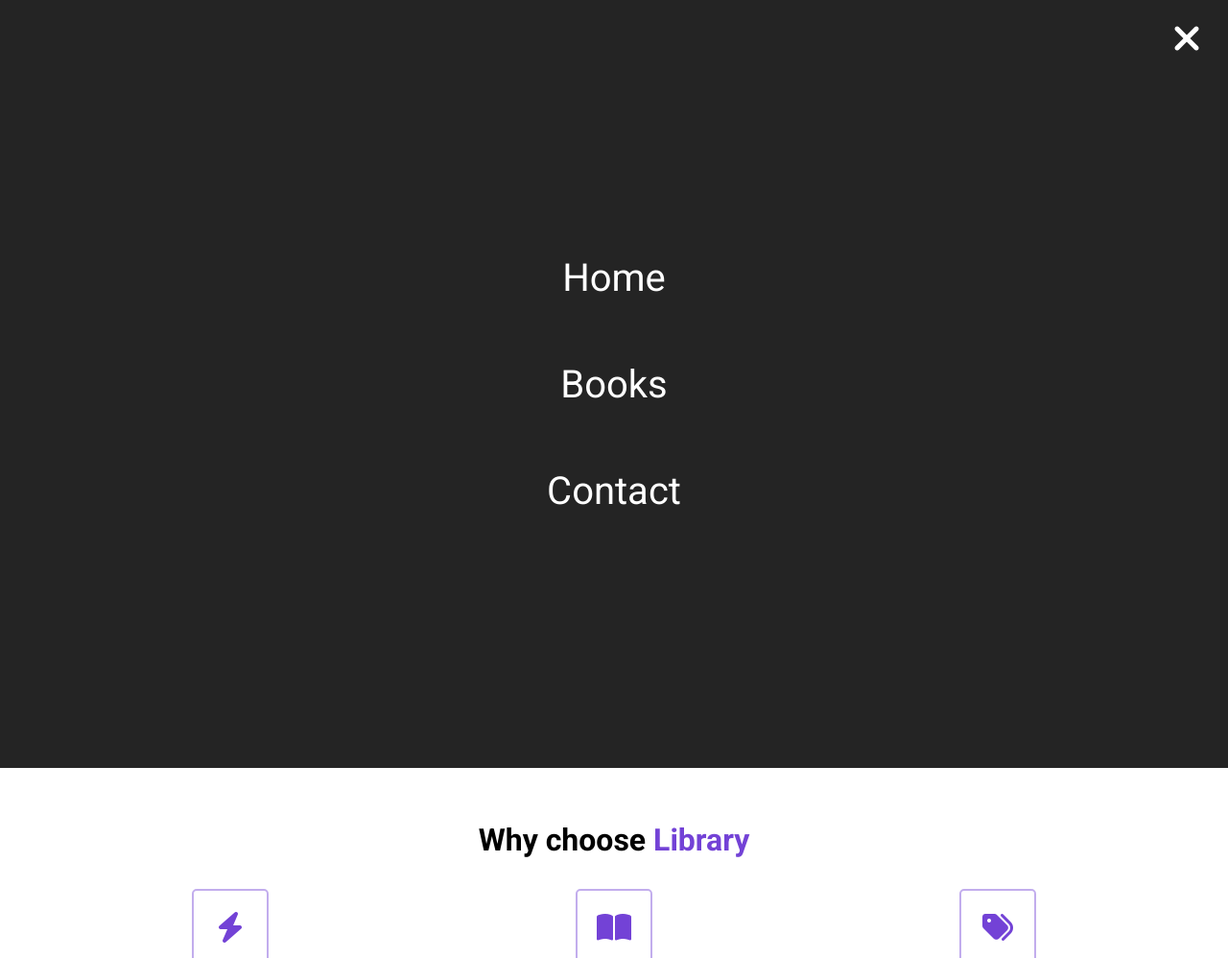
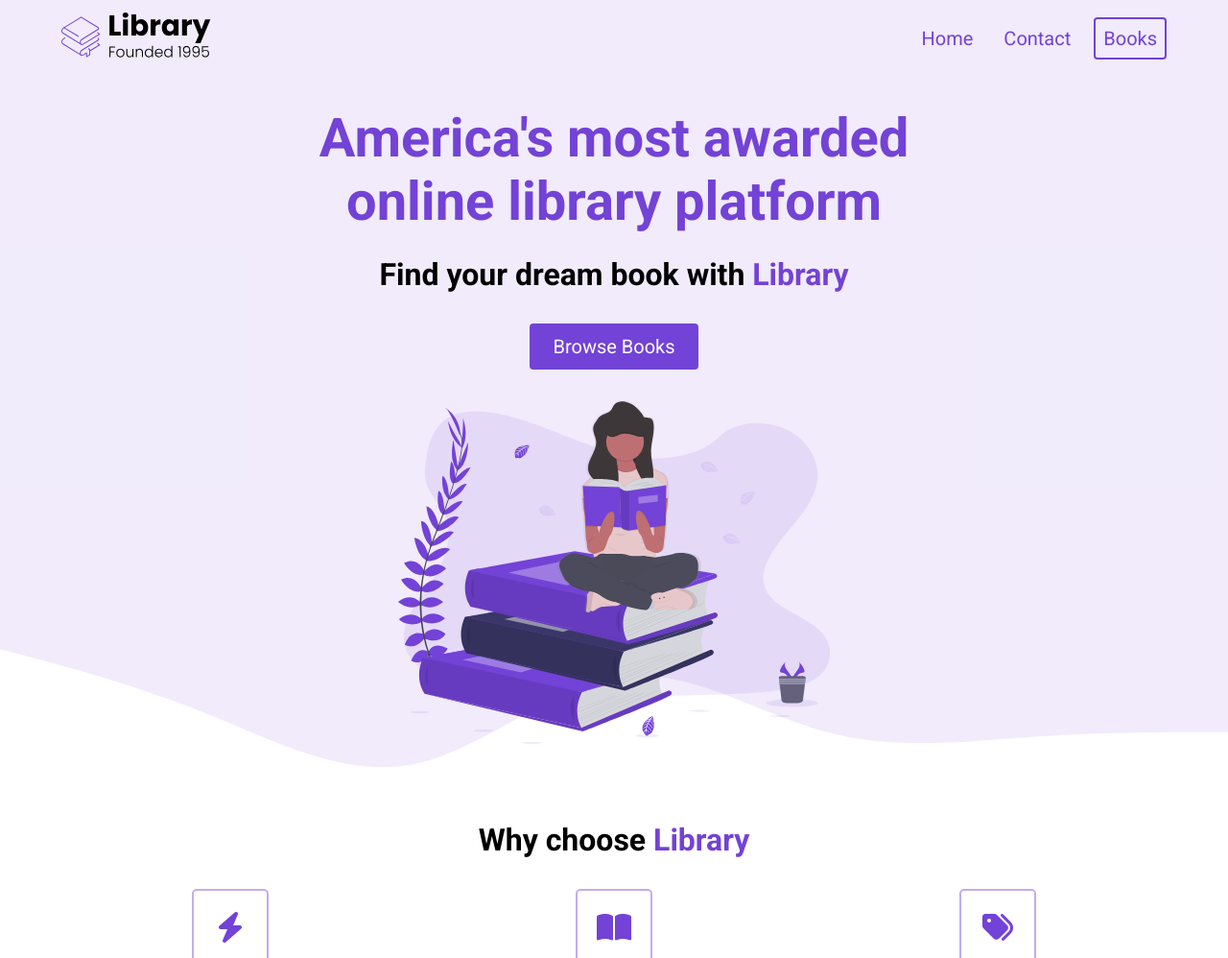
Before and after one commit to ajs050/Projects, a PHP site: page / in a window 1280 px wide. Shown: the top 998 px of the page at 96% size. Run offline with PHP 8.4, Linux system fonts and the light colour scheme; some libraries are stand-ins or nearby versions.

Commit message:
Finished E-Commerce

```diff
--- /dev/null
+++ b/First Project #1/apps.js
@@ -0,0 +1,6 @@
+function openMenu() {
+    document.body.classList += " menu--open"
+}
+function closeMenu() {
+    document.body.classList.remove("menu--open")
+}
--- a/First Project #1/index.html
+++ b/First Project #1/index.html
@@ -9,6 +9,7 @@
       src="https://kit.fontawesome.com/c8e4d183c2.js"
       crossorigin="anonymous"
     ></script>
+    <script src="apps.js"></script>
   </head>
   <body>
     <section id="landing">
@@ -20,19 +21,26 @@
             <li><a href="#" class="nav__link">Contact</a></li>
             <li><a href="#" class="nav__link nav__link--primary">Books</a></li>
           </ul>
-        </div>
-        <button class="btn__menu">
+
+          <button class="btn__menu" onclick="openMenu()">
             <i class="fas fa-bars"></i>
           </button>
           <div class="menu__backdrop">
-          <button class="btn__menu btn__menu--close">
+            <button class="btn__menu btn__menu--close" onclick="closeMenu()">
               <i class="fas fa-times"></i>
             </button>
             <ul class="menu__links">
-            <li class="menu__list"><a href="#" class="menu__link">Home</a></li>
-            <li class="menu__list"><a href="#features" class="menu__link">Books</a></li>
-            <li class="menu__list"><a href="#" class="menu__link no-cursor">Contact</a></li>
+              <li class="menu__list">
+                <a href="#" class="menu__link" onclick="closeMenu()">Home</a>
+              </li>
+              <li class="menu__list">
+                <a href="#features" class="menu__link" onclick="closeMenu()">Books</a>
+              </li>
+              <li class="menu__list">
+                <a href="#" class="menu__link no-cursor">Contact</a>
+              </li>
             </ul>
+          </div>
         </div>
       </nav>
       <header>
@@ -42,7 +50,9 @@
             <h2>
               Find your dream book with <span class="purple">Library</span>
             </h2>
+            <a href="#features">
               <button class="btn">Browse Books</button>
+            </a>
           </div>
           <figure class="header__img--wrapper">
             <img class="header__img" src="./assets/Undraw_Books.svg" alt="" />
@@ -159,11 +169,7 @@
               </div>
               <div class="book">
                 <figure class="book__img--wrapper">
-                  <img
-                    src="assets/deep work.jpeg"
-                    class="book__img"
-                    alt=""
-                  />
+                  <img src="assets/deep work.jpeg" class="book__img" alt="" />
                 </figure>
                 <div class="book__title">Deep Work</div>
                 <div class="book__ratings">
@@ -185,15 +191,13 @@
       <section id="recent">
         <div class="container">
           <div class="row">
-            <h2 class="section__title">Latest <span class="purple">Books</span></h2>
+            <h2 class="section__title">
+              Latest <span class="purple">Books</span>
+            </h2>
             <div class="books__latest books">
               <div class="book">
                 <figure class="book__img--wrapper">
-                  <img
-                    src="assets/book-1.jpeg"
-                    class="book__img"
-                    alt=""
-                  />
+                  <img src="assets/book-1.jpeg" class="book__img" alt="" />
                 </figure>
                 <div class="book__title">The 10X Rule</div>
                 <div class="book__ratings">
@@ -209,11 +213,7 @@
               </div>
               <div class="book">
                 <figure class="book__img--wrapper">
-                  <img
-                    src="assets/book-2.jpeg"
-                    class="book__img"
-                    alt=""
-                  />
+                  <img src="assets/book-2.jpeg" class="book__img" alt="" />
                 </figure>
                 <div class="book__title">Be Obsessed Or Be Average</div>
                 <div class="book__ratings">
@@ -229,11 +229,7 @@
               </div>
               <div class="book">
                 <figure class="book__img--wrapper">
-                  <img
-                    src="assets/book-4.jpeg"
-                    class="book__img"
-                    alt=""
-                  />
+                  <img src="assets/book-4.jpeg" class="book__img" alt="" />
                 </figure>
                 <div class="book__title">Cashflow Quadrant</div>
                 <div class="book__ratings">
@@ -249,11 +245,7 @@
               </div>
               <div class="book">
                 <figure class="book__img--wrapper">
-                  <img
-                    src="assets/book-3.jpeg"
-                    class="book__img"
-                    alt=""
-                  />
+                  <img src="assets/book-3.jpeg" class="book__img" alt="" />
                 </figure>
                 <div class="book__title">Rich Dad Poor Dad</div>
                 <div class="book__ratings">
@@ -269,11 +261,7 @@
               </div>
               <div class="book">
                 <figure class="book__img--wrapper">
-                  <img
-                    src="assets/book-5.jpeg"
-                    class="book__img"
-                    alt=""
-                  />
+                  <img src="assets/book-5.jpeg" class="book__img" alt="" />
                 </figure>
                 <div class="book__title">48 Laws of Power</div>
                 <div class="book__ratings">
@@ -289,11 +277,7 @@
               </div>
               <div class="book">
                 <figure class="book__img--wrapper">
-                  <img
-                    src="assets/book-6.jpeg"
-                    class="book__img"
-                    alt=""
-                  />
+                  <img src="assets/book-6.jpeg" class="book__img" alt="" />
                 </figure>
                 <div class="book__title">The 5 Second Rule</div>
                 <div class="book__ratings">
@@ -309,11 +293,7 @@
               </div>
               <div class="book">
                 <figure class="book__img--wrapper">
-                  <img
-                    src="assets/book-7.jpg"
-                    class="book__img"
-                    alt=""
-                  />
+                  <img src="assets/book-7.jpg" class="book__img" alt="" />
                 </figure>
                 <div class="book__title">Your Next Five Moves</div>
                 <div class="book__ratings">
@@ -329,11 +309,7 @@
               </div>
               <div class="book">
                 <figure class="book__img--wrapper">
-                  <img
-                    src="assets/book-8.jpeg"
-                    class="book__img"
-                    alt=""
-                  />
+                  <img src="assets/book-8.jpeg" class="book__img" alt="" />
                 </figure>
                 <div class="book__title">Mastery</div>
                 <div class="book__ratings">
@@ -353,8 +329,10 @@
       </section>
       <section id="explore">
         <div class="container">
-          <div class=" explore__row row">
-            <h2 class="section__title">Explore more <span class="purple">Books</span></h2>
+          <div class="explore__row row">
+            <h2 class="section__title">
+              Explore more <span class="purple">Books</span>
+            </h2>
             <a href="#features"><button class="btn">Explore books</button></a>
           </div>
         </div>
@@ -363,9 +341,14 @@
     <footer>
       <div class="container">
         <div class="row explore__row">
-          <a href="#"> <figure class="footer__logo">
-            <img src="./assets/Library.svg" class="footer__logo--img" alt="">
-          </figure></a>
+          <a href="#">
+            <figure class="footer__logo">
+              <img
+                src="./assets/Library.svg"
+                class="footer__logo--img"
+                alt=""
+              /></figure
+          ></a>
           <div class="footer__list">
             <a href="" class="footer__link no-cursor">Home</a>
             <a href="" class="footer__link no-cursor">About</a>
--- a/First Project #1/styles.css
+++ b/First Project #1/styles.css
@@ -90,6 +90,7 @@ li {
     background-color: transparent;
     border: none;
     color: #7342d6;
+    display: none;
 }
 .menu__backdrop {
     position: absolute;
@@ -102,6 +103,17 @@ li {
     display: flex;
     align-items: center;
     justify-content: center;
+    transition: all 300ms ease;
+    opacity: 0;
+    visibility: hidden;
+}
+.menu--open .menu__backdrop{
+   visibility: visible;
+    opacity: 1;
+}
+.menu--open {
+    max-height: 100vh;
+    overflow-y: hidden;
 }
 .btn__menu--close {
     position: absolute;
@@ -198,6 +210,7 @@ h2 {
 .highlight__wrapper {
     display: flex;
     justify-content: center;
+    flex-wrap: wrap;
 }
 .highlight {
     padding: 0 24px;
@@ -225,6 +238,7 @@ h2 {
 .highlight__subtitle {
     font-size: 20px;
     margin-bottom: 16px;
+    text-align: center;
 }
 /* FEATURES */
 #features {
@@ -304,3 +318,40 @@ footer {
 .footer__link {
     padding: 0 8px;
 }
+
+
+/* /* Small phones, large smartphones, tablets */
+@media (max-width: 768px) {
+    .header__description {
+        padding: 0 24px;
+    }
+    h1 {
+        font-size: 40px;
+    }
+    h2 {
+        font-size: 26px;
+    }
+    button {
+        font-style: 18px;
+    }
+    .book {
+        width: 50%;
+    }
+}
+
+
+/* Small phones, large smartphones */
+@media (max-width: 550px) {
+    .nav__links {
+        display: none;
+    }
+    .btn__menu {
+        display: block;
+    }
+    .highlight {
+        width: 100%;
+    }
+    .highlight:not(:last-child) {
+        margin-bottom: 24px;
+    }
+}
```
Lines whose indentation alone changed are shown as unchanged.
